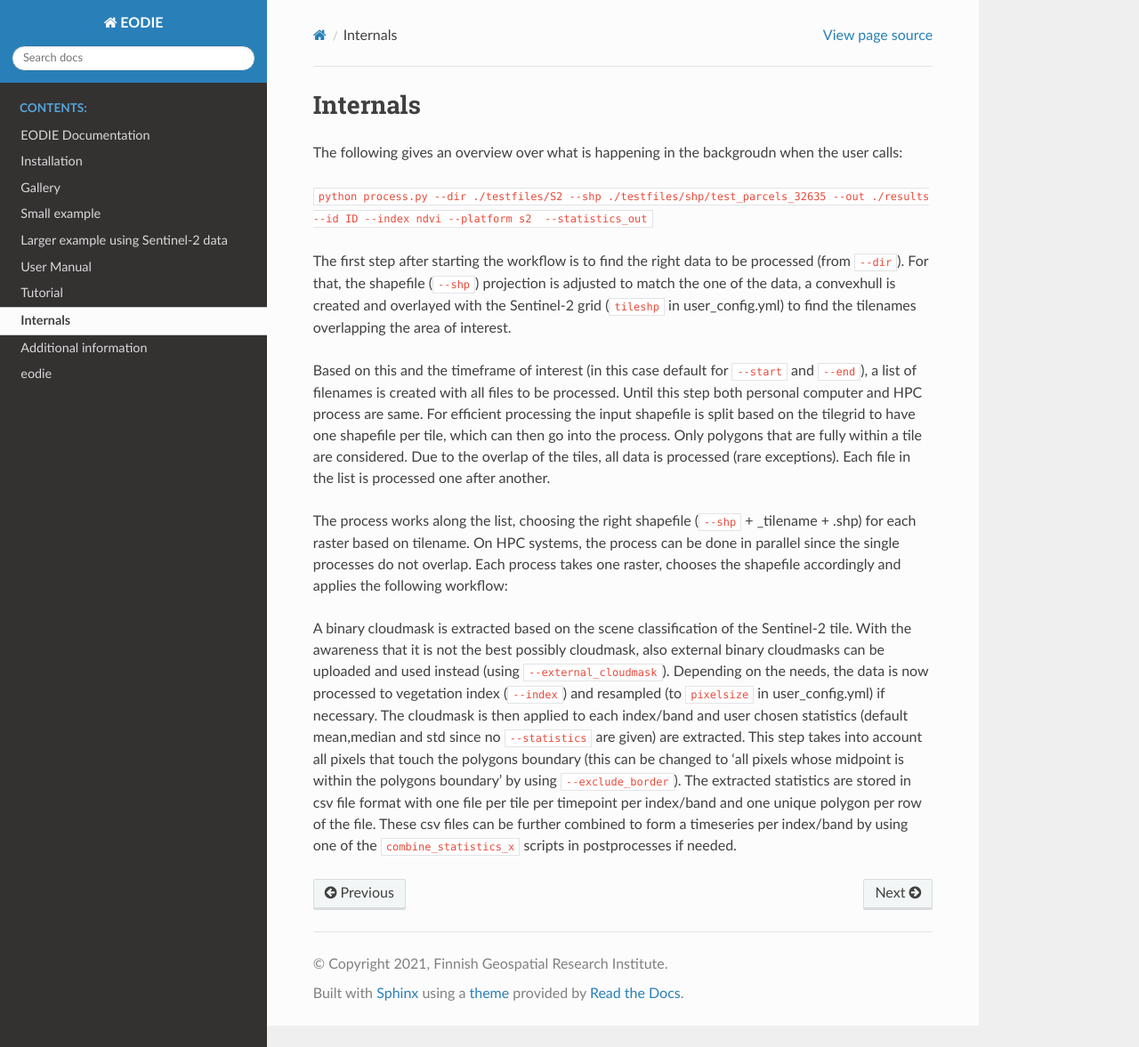
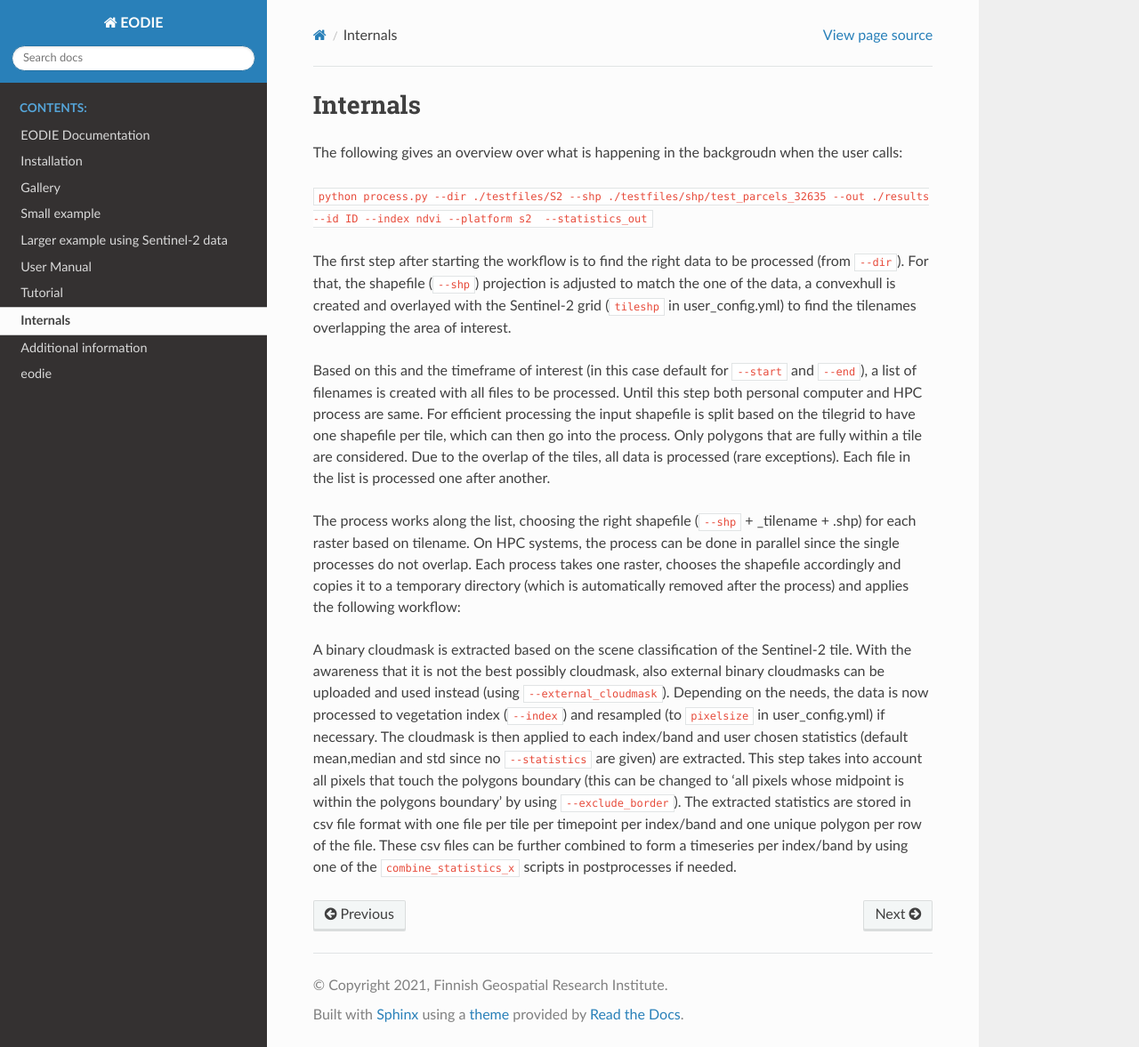
Before and after one commit to samumantha/EODIE, a Sphinx documentation site: the page built from docs/Inner_workings.rst, in a window 1280 px wide and 1177 px high. Shown: the whole window at 89% size. Built offline with Sphinx 7.4.7 and the Read the Docs theme 2.0.0, drawn with Linux system fonts in a browser that asks for light colours.

Commit message:
note on shpfile copy added, related #87

```diff
--- a/docs/Inner_workings.rst
+++ b/docs/Inner_workings.rst
@@ -19,7 +19,7 @@ are considered. Due to the overlap of the tiles, all data is processed (rare exc
 
 The process works along the list, choosing the right shapefile (``--shp`` + _tilename + .shp) for each raster based on tilename. On HPC systems, the process
 can be done in parallel since the single processes do not overlap. Each process takes one raster,
-chooses the shapefile accordingly and applies the following workflow:
+chooses the shapefile accordingly and copies it to a temporary directory (which is automatically removed after the process) and applies the following workflow:
 
 A binary cloudmask is extracted based on the scene classification of the Sentinel-2 tile. With the awareness
 that it is not the best possibly cloudmask, also external binary cloudmasks can be uploaded and used
```
